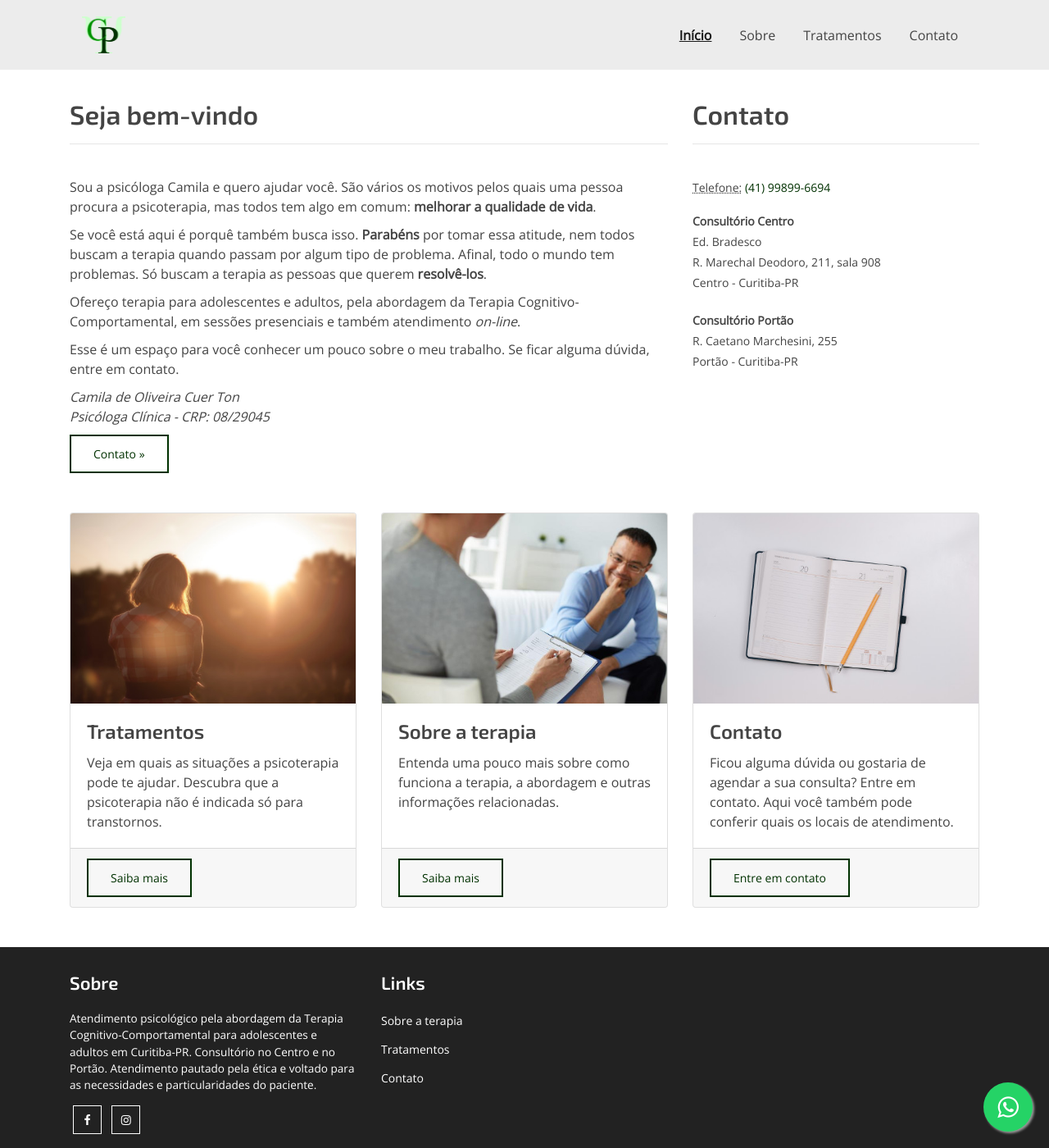
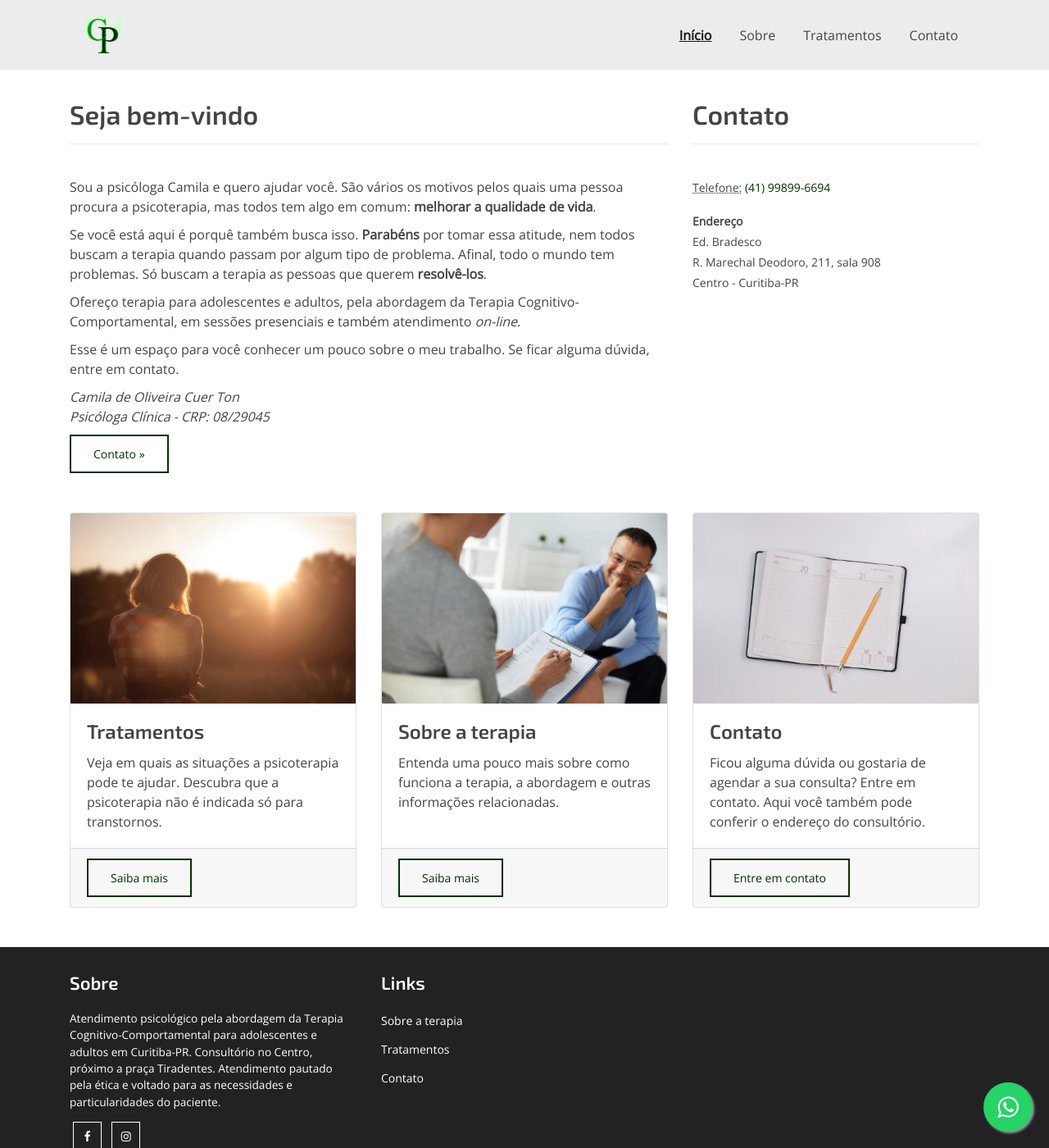
Before and after one commit to thiagoton/website_camila_new, a Jekyll site: the page built from index.html, in a window 1280 px wide and 1400 px high, scrolled down 307 px. Shown: the whole window at 82% size. Built offline with Jekyll 4.4.1, drawn with Linux system fonts in a browser that asks for light colours.

Commit message:
Removing address from "Portao"

```diff
--- a/_config.yml
+++ b/_config.yml
@@ -10,7 +10,7 @@ title: Psicóloga Clínica Camila Cuer | Terapia Cognitivo Comportamental | Curi
 email: psicologa.camilacuer@gmail.com
 excerpt: "Psicóloga Clínica em Curitiba-PR. Contato: (41) 99899-6694 | Terapia Cognitivo-Comportamental | Terapia Individual | Adolescentes e Adultos"
 description: > # this means to ignore newlines until "baseurl:"
-  Atendimento psicológico pela abordagem da Terapia Cognitivo-Comportamental para adolescentes e adultos em Curitiba-PR. Consultório no Centro e no Portão.
+  Atendimento psicológico pela abordagem da Terapia Cognitivo-Comportamental para adolescentes e adultos em Curitiba-PR. Consultório no Centro, próximo a praça Tiradentes.
   Atendimento pautado pela ética e voltado para as necessidades e particularidades do paciente.
 baseurl: "" # the subpath of your site, e.g. /blog
 url: "https://psicologacamilacuer.com.br"
@@ -27,7 +27,4 @@ end_cons1_a: Ed. Bradesco
 end_cons1_b: R. Marechal Deodoro, 211, sala 908
 end_cons1_c: Centro - Curitiba-PR
 
-end_cons2_a: R. Caetano Marchesini, 255
-end_cons2_b: Portão - Curitiba-PR
-
 midAnimDuration: 1200
--- a/index.html
+++ b/index.html
@@ -35,17 +35,10 @@ navbarSection: home
       <br>
     </address>
     <address>
-      <strong>Consultório Centro</strong>
+      <strong>Endereço</strong>
       <br>{{ site.end_cons1_a }}
       <br>{{ site.end_cons1_b }}
       <br>{{ site.end_cons1_c }}
-      <br>
-    </address>
-    <div class="mb-20"></div>
-    <address>
-      <strong>Consultório Portão</strong>
-      <br>{{ site.end_cons2_a }}
-      <br>{{ site.end_cons2_b }}
       <br>
     </address>
   </div>
@@ -92,8 +85,7 @@ navbarSection: home
       <div class="card-body">
         <h4 class="card-title">Contato</h4>
         <p class="card-text">Ficou alguma dúvida ou gostaria de agendar a sua
-          consulta? Entre em contato. Aqui você também pode conferir quais os
-          locais de atendimento.</p>
+          consulta? Entre em contato. Aqui você também pode conferir o endereço do consultório.</p>
       </div>
       <div class="card-footer">
         <a href="contato.html" class="btn btn-common">Entre em contato</a>
```
Also changed, not shown: contato.html (+2 -21 lines), sobre.html (+5 -7 lines).
